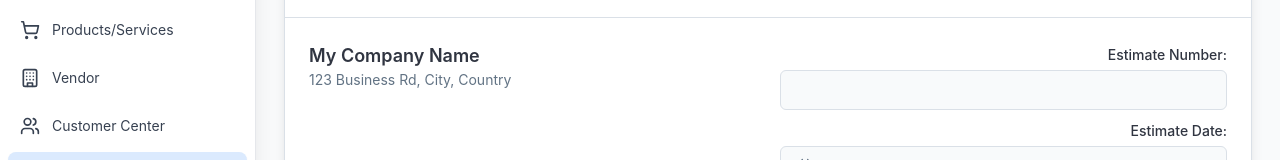
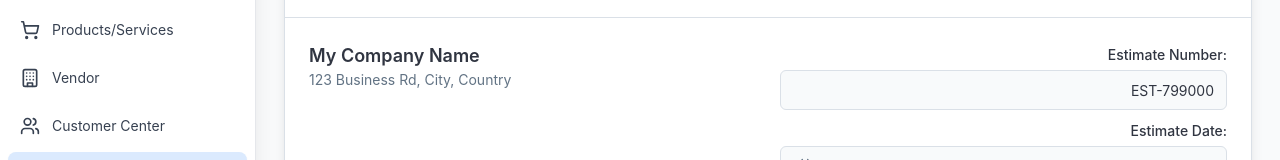
Before and after one commit to HkSoft83/AccERP, a React (Vite) app: page /sales/estimate in a window 1280 px wide. Shown: the part 176-336 px from the top of the page. Built offline with nearby package versions, Linux system fonts and the light colour scheme.

Commit message:
auto generate estimate number

```diff
--- a/src/pages/sales/Estimate.jsx
+++ b/src/pages/sales/Estimate.jsx
@@ -44,7 +44,7 @@ const getProductsFromStorage = () => {
 const Estimate = () => {
   const { toast } = useToast();
   const [estimateDetails, setEstimateDetails] = useState({
-    estimateNumber: '',
+    estimateNumber: `EST-${String(Date.now()).slice(-6)}`,
     estimateDate: null,
     expiryDate: null,
   });
```
Also changed, not shown: 125 other files (tests, documents, lock files or other folders).
